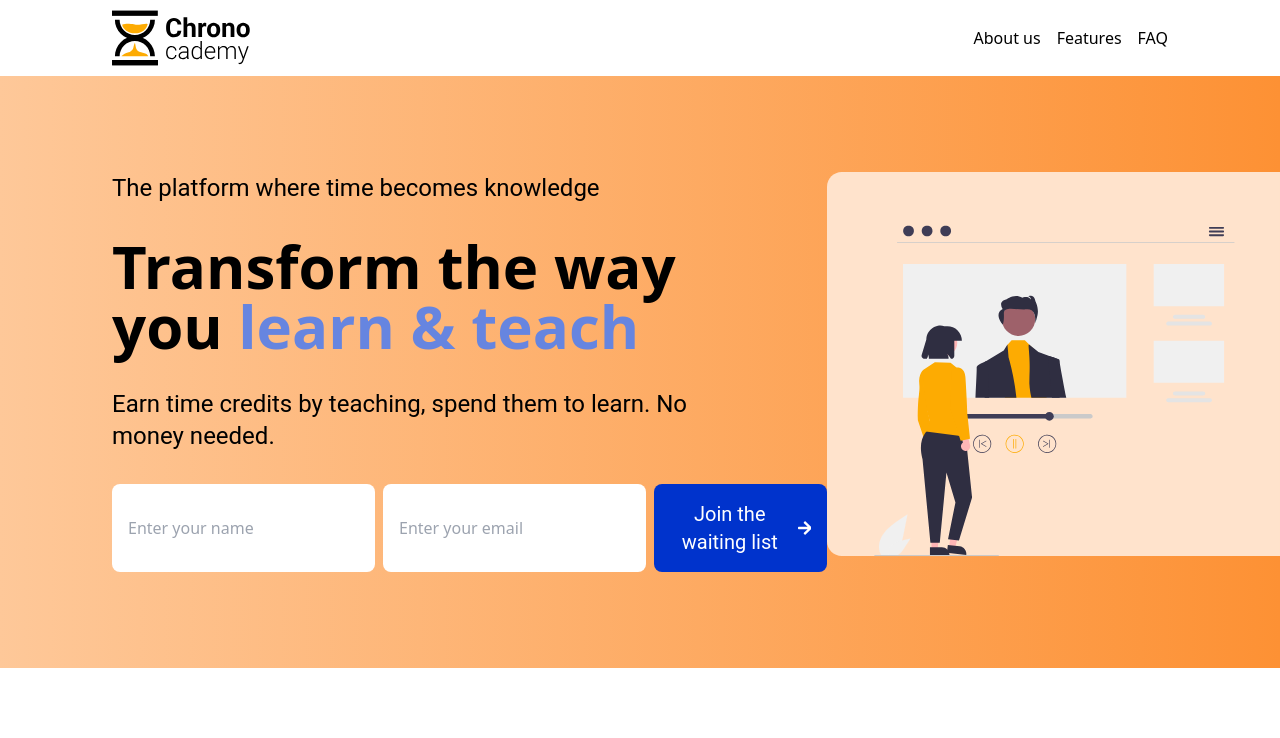
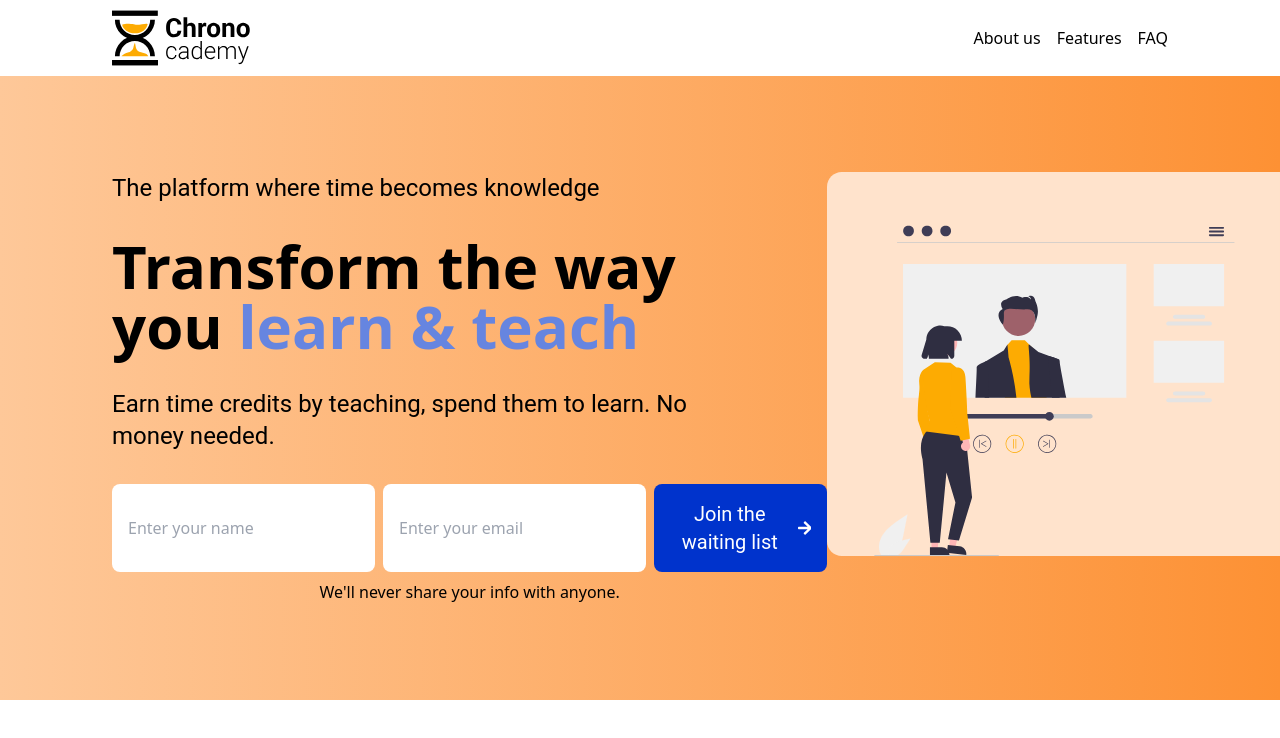
Before and after one commit to juaninicolai/chronocademy, a Next.js app: page / in a window 1280 px wide. Shown: the top 738 px of the page. Built offline with nearby package versions, Linux system fonts and the light colour scheme.

Commit message:
Add private information disclaimer

```diff
--- a/app/components/Hero.tsx
+++ b/app/components/Hero.tsx
@@ -11,7 +11,8 @@ export default function Hero() {
                     className={"text-primary-blue-300"}>learn & teach</span></h1>
                 <p className={"font-roboto text-2xl"}>Earn time credits by teaching, spend them to learn. No <br/>money
                     needed.</p>
-                <div className={"flex justify-around space-x-2"}>
+                <div className={"space-y-2"}>
+                    <div className={"flex space-x-2"}>
                         <input className={"p-4 rounded-lg"}
                                type={"text"}
                                placeholder={"Enter your name"}
@@ -26,6 +27,10 @@ export default function Hero() {
                             Join the waiting list <FaArrowRight className={"ml-2"}/>
                         </button>
                     </div>
+                    <div className={"flex justify-center"}>
+                        <p id={"info-disclaimer"}>We&apos;ll never share your info with anyone.</p>
+                    </div>
+                </div>
             </div>
             <div id={"hero-image"} className={"py-24"}>
                 <Image
```
Lines whose indentation alone changed are shown as unchanged.
